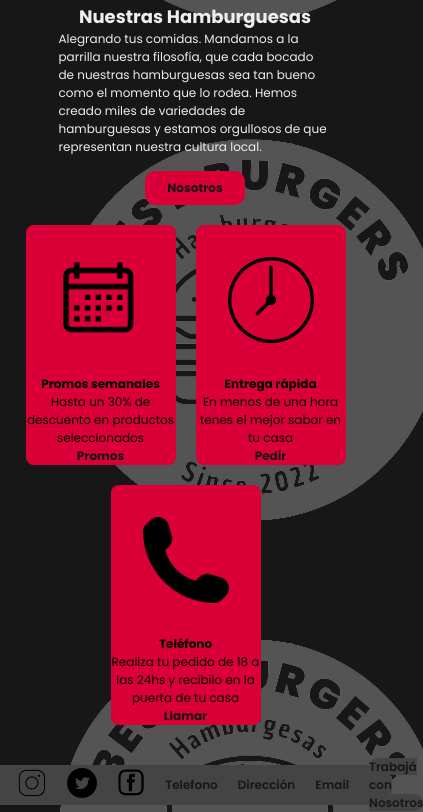
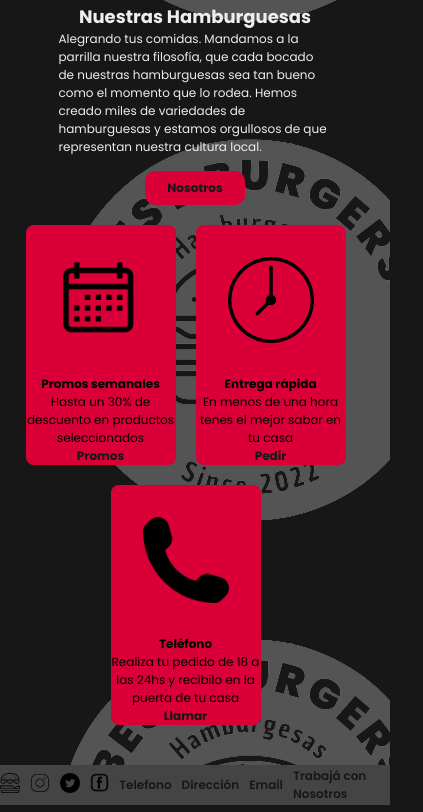
Before and after one commit to LucasS2k/Nucba.2717, a plain HTML site: page index.html in a window 390 px wide. Shown: the part 420-1232 px from the top of the page, 423 px wide, since content can reach past the window. Drawn offline with Linux system fonts and the light colour scheme.

Commit message:
commit final?

```diff
--- a/navtop.css
+++ b/navtop.css
@@ -39,9 +39,6 @@ nav ul{
     justify-content: space-between;
     gap: 20px;
     font-weight: 700;
-}
-nav ul:hover{
-    animation: scale 1s;
 }
 nav{
     gap: 30px;
@@ -243,6 +240,9 @@ footer a{
 .menu-label{
     display: flex;
 }
+.footerlist{
+    gap: 10px;
+}
 }
 @media (max-width:600px){
 header{
@@ -318,6 +318,6 @@ footer{
     bottom: 0;
 }
 .footerlist img{
-    height: 30px;
+    height: 20px;
 }
 }
```
